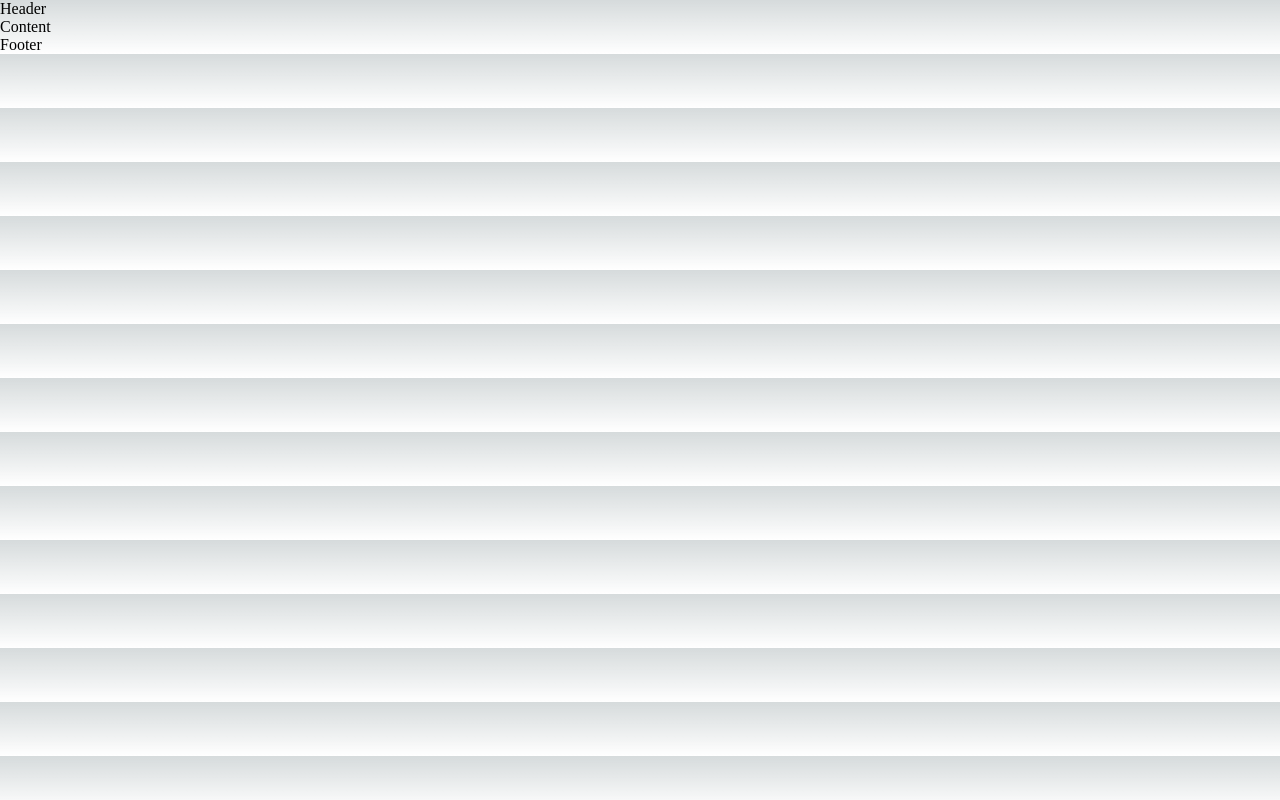
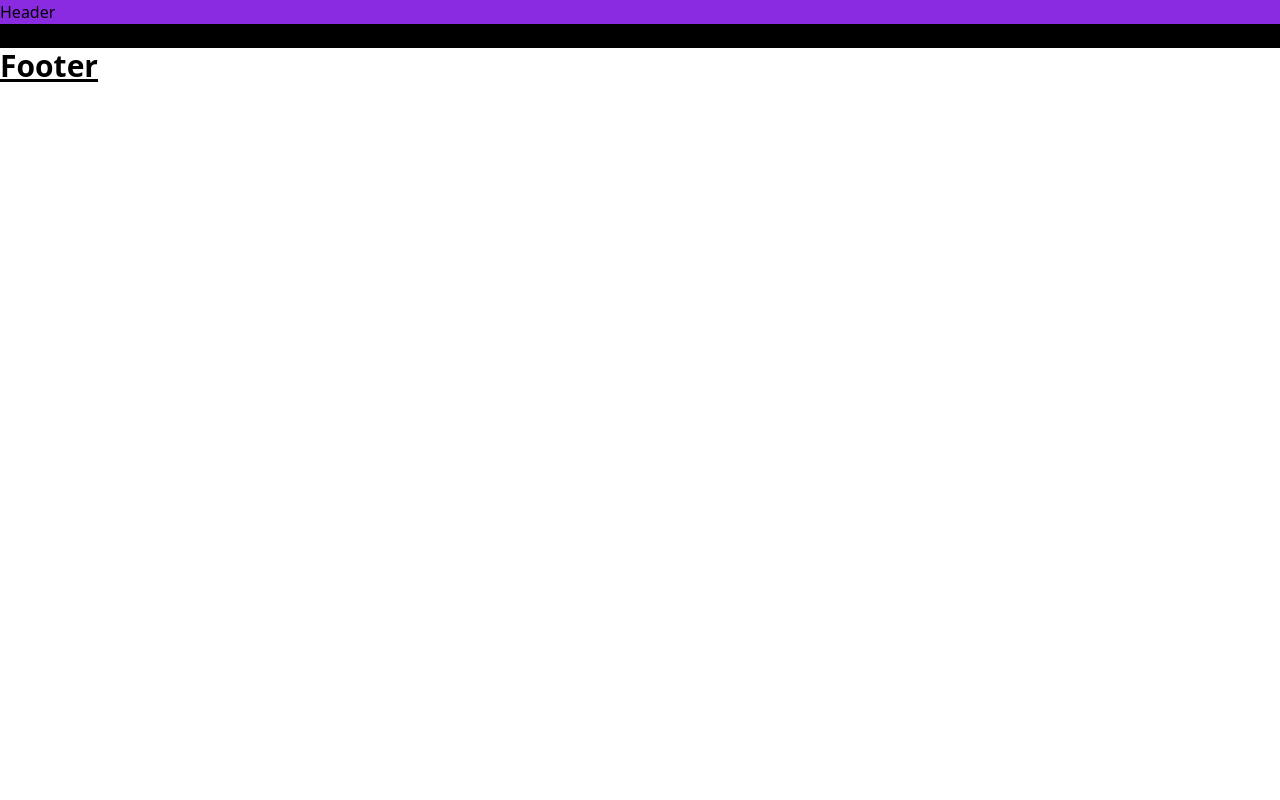
Before and after one commit to Arzuto/next-js, a Next.js app: page / in a window 1280 px wide. Built offline with nearby package versions, Linux system fonts and the light colour scheme.

Commit message:
styling
add tailwind and css module inside components

```diff
--- a/components/content/index.js
+++ b/components/content/index.js
@@ -1,3 +1,3 @@
 export default function Content() {
-  return <div>Content</div>
+  return <div className="background-black">Content</div>
   }
--- a/components/footer/index.js
+++ b/components/footer/index.js
@@ -1,3 +1,5 @@
+import styles from './styles.module.css'
+
 export default function Footer() {
-  return <div>Footer</div>
+  return <div className='text-3xl font-bold underline'>Footer</div>
   }
--- /dev/null
+++ b/components/footer/styles.module.css
@@ -0,0 +1,3 @@
+.footer{
+  background-color: greenyellow;
+}
--- a/components/header/index.js
+++ b/components/header/index.js
@@ -1,3 +1,4 @@
+import styles from './styles.module.css'
 export default function Header() {
-  return <div>Header</div>
+  return <div className={styles.header}>Header</div>
   }
--- /dev/null
+++ b/components/header/styles.module.css
@@ -0,0 +1,3 @@
+.header{
+  background-color: blueviolet;
+}
--- a/package.json
+++ b/package.json
@@ -14,11 +14,14 @@
     "react-dom": "^18"
   },
   "devDependencies": {
+    "autoprefixer": "^10.4.17",
     "eslint": "^8.56.0",
     "eslint-config-airbnb": "^19.0.4",
     "eslint-plugin-import": "^2.29.1",
     "eslint-plugin-jsx-a11y": "^6.8.0",
     "eslint-plugin-react": "^7.33.2",
-    "eslint-plugin-react-hooks": "^4.6.0"
+    "eslint-plugin-react-hooks": "^4.6.0",
+    "postcss": "^8.4.35",
+    "tailwindcss": "^3.4.1"
   }
 }
--- /dev/null
+++ b/postcss.config.js
@@ -0,0 +1,6 @@
+module.exports = {
+  plugins: {
+    tailwindcss: {},
+    autoprefixer: {},
+  },
+}
--- a/styles/globals.css
+++ b/styles/globals.css
@@ -1,4 +1,4 @@
-:root {
+/* :root {
   --max-width: 1100px;
   --border-radius: 12px;
   --font-mono: ui-monospace, Menlo, Monaco, "Cascadia Mono", "Segoe UI Mono",
@@ -104,4 +104,10 @@ a {
   html {
     color-scheme: dark;
   }
+} */
+@tailwind base;
+@tailwind components;
+@tailwind utilities;
+.background-black{
+  background-color: black;
 }
--- /dev/null
+++ b/tailwind.config.js
@@ -0,0 +1,12 @@
+/** @type {import('tailwindcss').Config} */
+module.exports = {
+  content: [
+    "./app/**/*.{js,ts,jsx,tsx,mdx}",
+    "./pages/**/*.{js,ts,jsx,tsx,mdx}",
+    "./components/**/*.{js,ts,jsx,tsx,mdx}",
+  ],
+  theme: {
+    extend: {},
+  },
+  plugins: [],
+}
```
Also changed, not shown: 1 other file (tests, documents, lock files or other folders).
